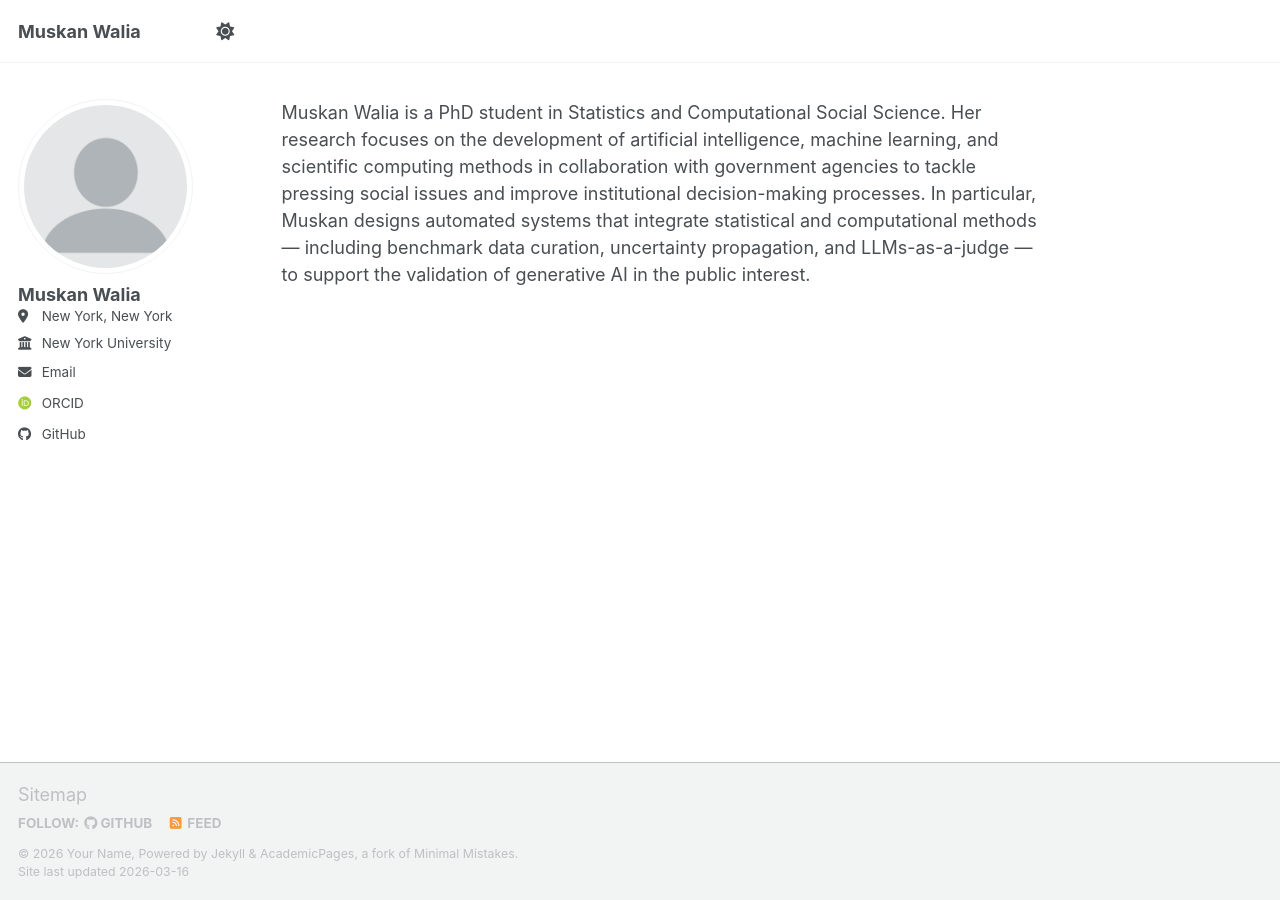
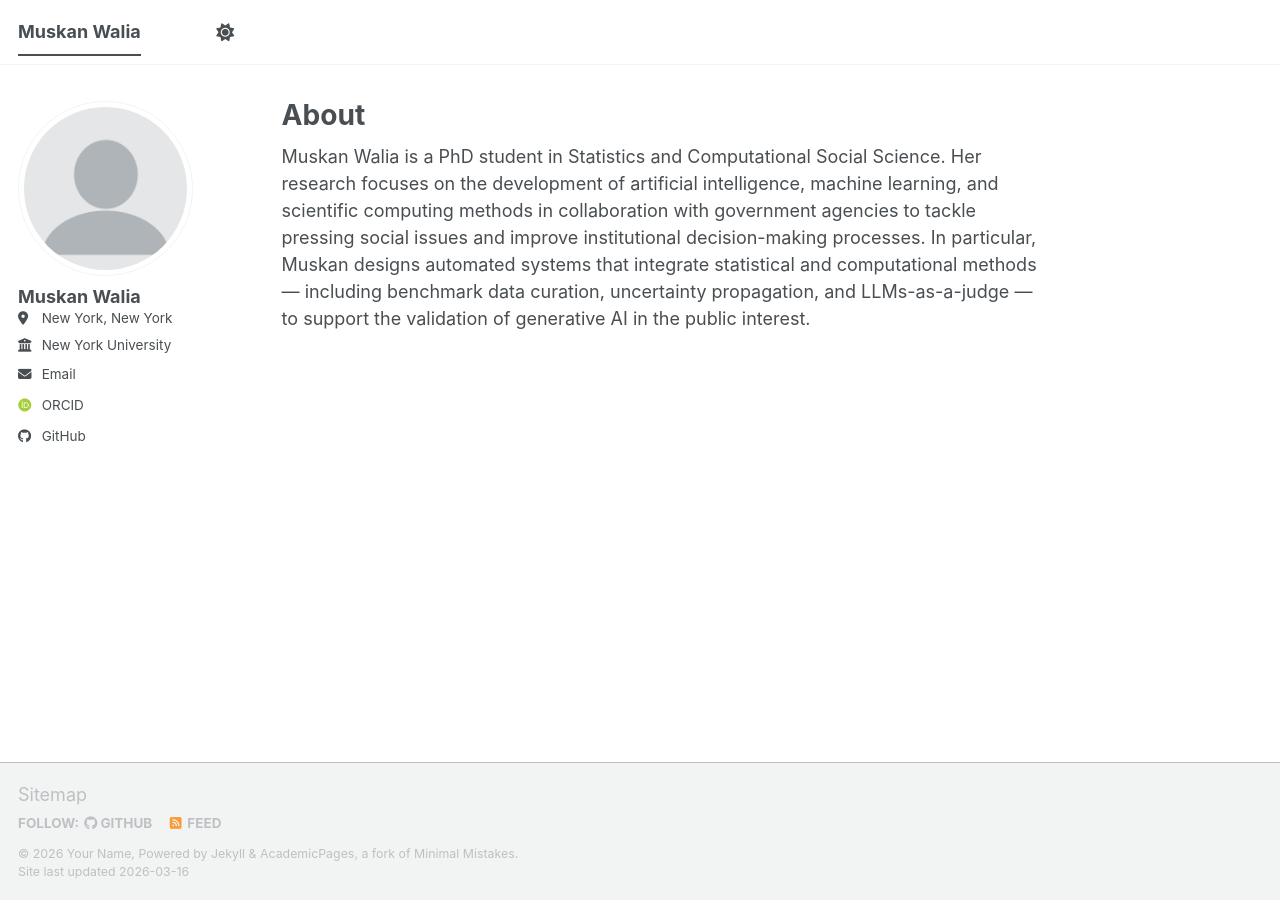
Before and after one commit to muskankwalia/muskankwalia.github.io, a Jekyll site: the page built from _pages/about.md, in a window 1280 px wide. Built offline with Jekyll 4.4.1, drawn with Linux system fonts in a browser that asks for light colours; some web fonts are replaced; our own code applies the rules of GitHub Pages for plain Markdown files; a script bundle is joined from its source files by our own code; library files that are not in the unit come from our copies.

Commit message:
fix about page

```diff
--- a/_pages/about.md
+++ b/_pages/about.md
@@ -1 +1,10 @@
+---
+permalink: /
+title: "About"
+author_profile: true
+redirect_from:
+  - /about/
+  - /about.html
+---
+
 Muskan Walia is a PhD student in Statistics and Computational Social Science. Her research focuses on the development of artificial intelligence, machine learning, and scientific computing methods in collaboration with government agencies to tackle pressing social issues and improve institutional decision-making processes. In particular, Muskan designs automated systems that integrate statistical and computational methods — including benchmark data curation, uncertainty propagation, and LLMs-as-a-judge — to support the validation of generative AI in the public interest.
```
